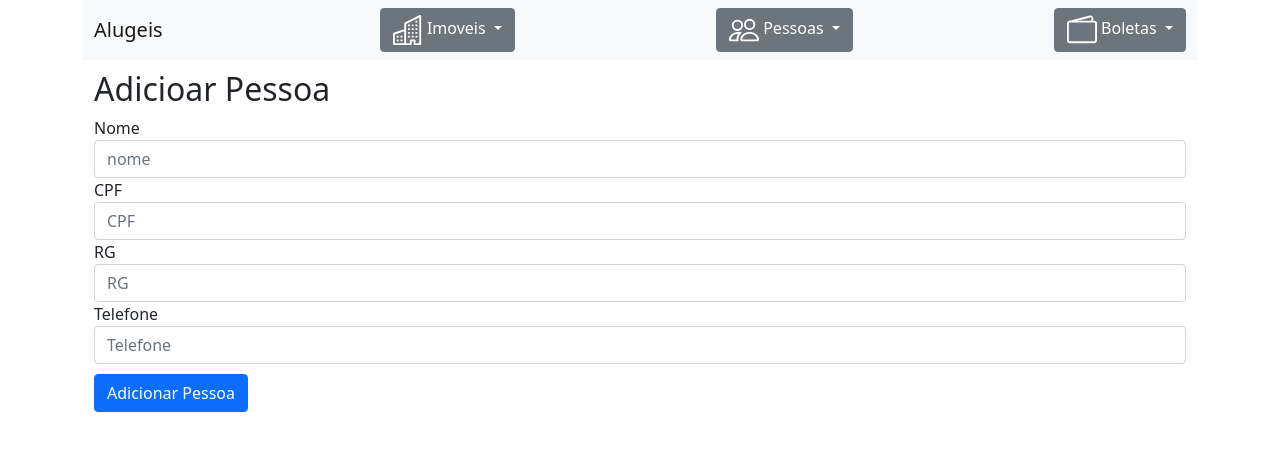
After one commit to joaosaliba/ControleAlugel, a Django app: page /create_pessoa in a window 1280 px wide. The commit adds this page. Shown: the top 451 px of the page. Run offline with Django 3.2, Linux system fonts and the light colour scheme.

Commit message:
Arrumando base, finalizando CRUD IMOVEL,criando CRUD Pessoa

```diff
--- /dev/null
+++ b/Aluguel/templates/pessoa/createPessoa.html
@@ -0,0 +1,36 @@
+{% extends 'base.html' %} {% block body %}
+
+<div class="container" style="margin-top: 10px">
+<h2>Adicioar Pessoa</h2>
+
+<form  method="POST">
+<div class = "form-group">
+  <div class="form-group">
+    <label>Nome</label>
+    <input type="text" maxlength="100" class="form-control" id="nome"     name="nome" placeholder="nome">
+  </div>
+
+  <div class="form-group">
+    <label >CPF</label>
+    <input type="text" class="form-control" id="cpf" name="cpf" placeholder="CPF">
+  </div>
+
+  <div class="form-group">
+    <label>RG</label>
+    <input type="text" maxlength="10" class="form-control" id="rg"     name="rg" placeholder="RG">
+  </div>
+
+  <div class="form-group">
+    <label>Telefone</label>
+    <input type="text" maxlength="100" class="form-control" id="telefone"     name="telefone" placeholder="Telefone">
+  </div>
+  <div style="margin-top: 10px;">
+  <button type="submit" class="btn btn-primary" >Adicionar Pessoa</button>
+</div>
+{% csrf_token %}
+
+ </form>
+</div>
+
+
+{% endblock %}
--- a/Aluguel/urls.py
+++ b/Aluguel/urls.py
@@ -4,8 +4,21 @@ from . import views
 
 urlpatterns = [
     path('', views.index, name='index'),
-    path('new',views.createImovelView, name='create_imovel'),
+    path('create_imovel',views.createImovelView, name='create_imovel'),
     path('storeImovel',views.storeImovel, name= 'storeImovel'),
     path('listImoveis',views.list_imovel, name='listImoveis'),
     path('editImovel/<int:pk>',views.editImovel, name='editImovel'),
+    path('deleteImovel/<int:pk>',views.delete_imovel, name='deleteImovel'),
+
+    path('create_pessoa',views.create_pessoa, name='create_pessoa'),
+    path('list_pessoas',views.list_pessoa, name='list_pessoas'),
+    path('edit_pessoa/<int:pk>',views.edit_pessoa, name='edit_pessoa'),
+    path('delete_pessoa/<int:pk>',views.delete_pessoa, name='delete_pessoa'),
+
+
+
+
+
+
+
 ]
--- a/Aluguel/views.py
+++ b/Aluguel/views.py
@@ -1,7 +1,7 @@
 from django.shortcuts import render,redirect
 from django.http import HttpResponse
 from .forms import ImovelForm
-from .models import Imovel
+from .models import Imovel, Pessoa
 from django.contrib import messages
 
 # Create your views here.
@@ -16,7 +16,7 @@ def index(request):
 #      return render(request, 'formImovel.html', {'form':form})
 
 def createImovelView(request):
-     return render(request,'createimovel.html')
+     return render(request,'imovel/createimovel.html')
 
 def storeImovel(request):
      imovel = Imovel()
@@ -31,7 +31,7 @@ def editImovel(request,pk):
      imovel= Imovel.objects.get(id=pk)
 
      if request.method =="GET":
-          return render(request,'editImovel.html',{'imovel':imovel})
+          return render(request,'imovel/editImovel.html',{'imovel':imovel})
      else:
           imovel.id = pk
           imovel.cep= request.POST.get('cep')
@@ -41,9 +41,50 @@ def editImovel(request,pk):
           return redirect('/listImoveis')
 
 
-
-
-
 def list_imovel(request):
      imoveis = Imovel.objects.all()
-     return render(request, 'listImovel.html',{'imoveis':imoveis})
+     return render(request, 'imovel/listImovel.html',{'imoveis':imoveis})
+
+def delete_imovel(request,pk):
+     imovel = Imovel.objects.get(id=pk)
+     imovel.delete()
+     messages.success(request, "Imovel Deletado com Sucesso")
+     return redirect('/listImoveis')
+
+def create_pessoa(request):
+     pessoa = Pessoa()
+     if request.method =="GET":
+          return render(request,'pessoa/createPessoa.html',{'pessoa':pessoa})
+     else:
+          pessoa.nome= request.POST.get('nome')
+          pessoa.cpf= request.POST.get('cpf')
+          pessoa.rg= request.POST.get('rg')
+          pessoa.telefone= request.POST.get('telefone')
+          pessoa.save()
+          messages.success(request,'Pessoa adiconado com sucesso')
+          return redirect('/list_pessoas')
+
+def list_pessoa(request):
+     pessoas = Pessoa.objects.all()
+     return render(request, 'pessoa/listPessoas.html',{'pessoas':pessoas})
+
+def edit_pessoa(request,pk):
+     pessoa = Pessoa.objects.get(id=pk)
+
+     if request.method =="GET":
+          return render(request,'pessoa/editPessoa.html',{'pessoa':pessoa})
+     else:
+          pessoa.id =pk
+          pessoa.nome= request.POST.get('nome')
+          pessoa.cpf= request.POST.get('cpf')
+          pessoa.rg= request.POST.get('rg')
+          pessoa.telefone= request.POST.get('telefone')
+          pessoa.save()
+          messages.success(request,'Pessoa adiconado com sucesso')
+          return redirect('/list_pessoas')
+
+def delete_pessoa(request,pk):
+     pessoa = Pessoa.objects.get(id=pk)
+     pessoa.delete()
+     messages.success(request, "Pessoa deletada com Sucesso")
+     return redirect('/list_pessoas')
--- a/templates/base.html
+++ b/templates/base.html
@@ -10,23 +10,52 @@
   <div class="container" >
     <nav class="navbar navbar-expand-lg navbar-light bg-light">
         <div class="container">
-          <a class="navbar-brand" href="#">Alugeis</a>
+          <a class="navbar-brand" >Alugeis</a>
 
-                <a class="nav-link"  href="new" >
+
+
+          <div class="dropdown">
+            <button class="btn btn-secondary dropdown-toggle" type="button" id="dropdownMenuButton" data-bs-toggle="dropdown" aria-expanded="false">
               <svg xmlns="http://www.w3.org/2000/svg" width="30" height="30" fill="currentColor" class="bi bi-building" viewBox="0 0 16 16">
                 <path fill-rule="evenodd" d="M14.763.075A.5.5 0 0 1 15 .5v15a.5.5 0 0 1-.5.5h-3a.5.5 0 0 1-.5-.5V14h-1v1.5a.5.5 0 0 1-.5.5h-9a.5.5 0 0 1-.5-.5V10a.5.5 0 0 1 .342-.474L6 7.64V4.5a.5.5 0 0 1 .276-.447l8-4a.5.5 0 0 1 .487.022zM6 8.694L1 10.36V15h5V8.694zM7 15h2v-1.5a.5.5 0 0 1 .5-.5h2a.5.5 0 0 1 .5.5V15h2V1.309l-7 3.5V15z"/>
                 <path d="M2 11h1v1H2v-1zm2 0h1v1H4v-1zm-2 2h1v1H2v-1zm2 0h1v1H4v-1zm4-4h1v1H8V9zm2 0h1v1h-1V9zm-2 2h1v1H8v-1zm2 0h1v1h-1v-1zm2-2h1v1h-1V9zm0 2h1v1h-1v-1zM8 7h1v1H8V7zm2 0h1v1h-1V7zm2 0h1v1h-1V7zM8 5h1v1H8V5zm2 0h1v1h-1V5zm2 0h1v1h-1V5zm0-2h1v1h-1V3z"/>
               </svg>
                Imoveis
-                </a>
+            </button>
+            <ul class="dropdown-menu" aria-labelledby="dropdownMenuButton">
+              <li><a class="dropdown-item" href="{% url 'listImoveis' %}">Listar Imoveis</a></li>
+              <li><a class="dropdown-item" href="{% url 'create_imovel' %}">Criar Imovel</a></li>
+            </ul>
+          </div>
 
-                <a class="nav-link"  href="#"><svg xmlns="http://www.w3.org/2000/svg" width="30" height="30" fill="currentColor" class="bi bi-people" viewBox="0 0 16 16">
+
+          <div class="dropdown">
+            <button class="btn btn-secondary dropdown-toggle" type="button" id="dropdownMenuButton" data-bs-toggle="dropdown" aria-expanded="false">
+              <svg xmlns="http://www.w3.org/2000/svg" width="30" height="30" fill="currentColor" class="bi bi-people" viewBox="0 0 16 16">
                 <path fill-rule="evenodd" d="M15 14s1 0 1-1-1-4-5-4-5 3-5 4 1 1 1 1h8zm-7.978-1h7.956a.274.274 0 0 0 .014-.002l.008-.002c-.002-.264-.167-1.03-.76-1.72C13.688 10.629 12.718 10 11 10c-1.717 0-2.687.63-3.24 1.276-.593.69-.759 1.457-.76 1.72a1.05 1.05 0 0 0 .022.004zM11 7a2 2 0 1 0 0-4 2 2 0 0 0 0 4zm3-2a3 3 0 1 1-6 0 3 3 0 0 1 6 0zM6.936 9.28a5.88 5.88 0 0 0-1.23-.247A7.35 7.35 0 0 0 5 9c-4 0-5 3-5 4 0 .667.333 1 1 1h4.216A2.238 2.238 0 0 1 5 13c0-1.01.377-2.042 1.09-2.904.243-.294.526-.569.846-.816zM4.92 10c-1.668.02-2.615.64-3.16 1.276C1.163 11.97 1 12.739 1 13h3c0-1.045.323-2.086.92-3zM1.5 5.5a3 3 0 1 1 6 0 3 3 0 0 1-6 0zm3-2a2 2 0 1 0 0 4 2 2 0 0 0 0-4z"/>
               </svg> Pessoas</a>
+            </button>
+            <ul class="dropdown-menu" aria-labelledby="dropdownMenuButton">
+              <li><a class="dropdown-item" href="{% url 'list_pessoas' %}">Listar Pessoas</a></li>
+              <li><a class="dropdown-item" href="{% url 'create_pessoa' %}">Criar Pessoa</a></li>
+            </ul>
+          </div>
 
-                <a class="nav-link active" aria-current="page" href="#"><svg xmlns="http://www.w3.org/2000/svg" width="16" height="16" fill="currentColor" class="bi bi-wallet2" viewBox="0 0 16 16">
+          <div class="dropdown">
+            <button class="btn btn-secondary dropdown-toggle" type="button" id="dropdownMenuButton" data-bs-toggle="dropdown" aria-expanded="false">
+              <svg xmlns="http://www.w3.org/2000/svg" width="30" height="30" fill="currentColor" class="bi bi-wallet2" viewBox="0 0 16 16">
                 <path fill-rule="evenodd" d="M12.136.326A1.5 1.5 0 0 1 14 1.78V3h.5A1.5 1.5 0 0 1 16 4.5v9a1.5 1.5 0 0 1-1.5 1.5h-13A1.5 1.5 0 0 1 0 13.5v-9a1.5 1.5 0 0 1 1.432-1.499L12.136.326zM5.562 3H13V1.78a.5.5 0 0 0-.621-.484L5.562 3zM1.5 4a.5.5 0 0 0-.5.5v9a.5.5 0 0 0 .5.5h13a.5.5 0 0 0 .5-.5v-9a.5.5 0 0 0-.5-.5h-13z"/>
               </svg> Boletas</a>
+            </button>
+            <ul class="dropdown-menu" aria-labelledby="dropdownMenuButton">
+              <li><a class="dropdown-item" href="{% url 'listImoveis' %}">Listar Imoveis</a></li>
+              <li><a class="dropdown-item" href="{% url 'create_imovel' %}">Criar Imovel</a></li>
+            </ul>
+          </div>
+
+
+
+
 
 
 
@@ -36,7 +65,6 @@
       <div class = "container">
           {% block body %}{% endblock %}
       </div>
-      {% csrf_token %}
 
 </body>
 {% block style %}
```
Also changed, not shown: Aluguel/templates/imovel/editImovel.html (renamed from Aluguel/templates/editImovel.html, +0 -7 lines), Aluguel/templates/imovel/listImovel.html (renamed from Aluguel/templates/listImovel.html, +15 -2 lines), Aluguel/templates/pessoa/editPessoa.html (added, +36 -0 lines), Aluguel/templates/pessoa/listPessoas.html (added, +58 -0 lines), Aluguel/templates/imovel/createimovel.html (renamed from Aluguel/templates/createimovel.html). Lines whose indentation alone changed are shown as unchanged.
